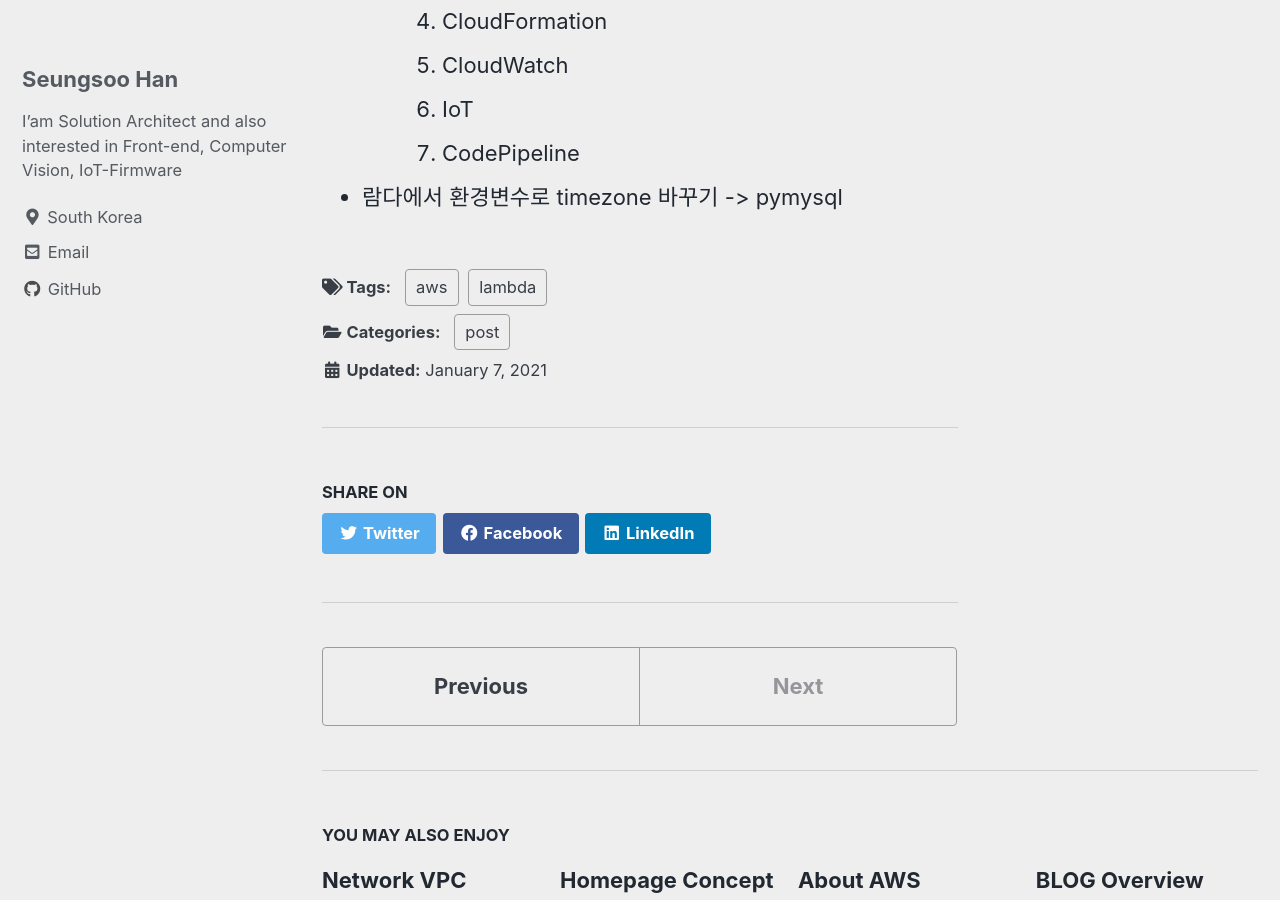
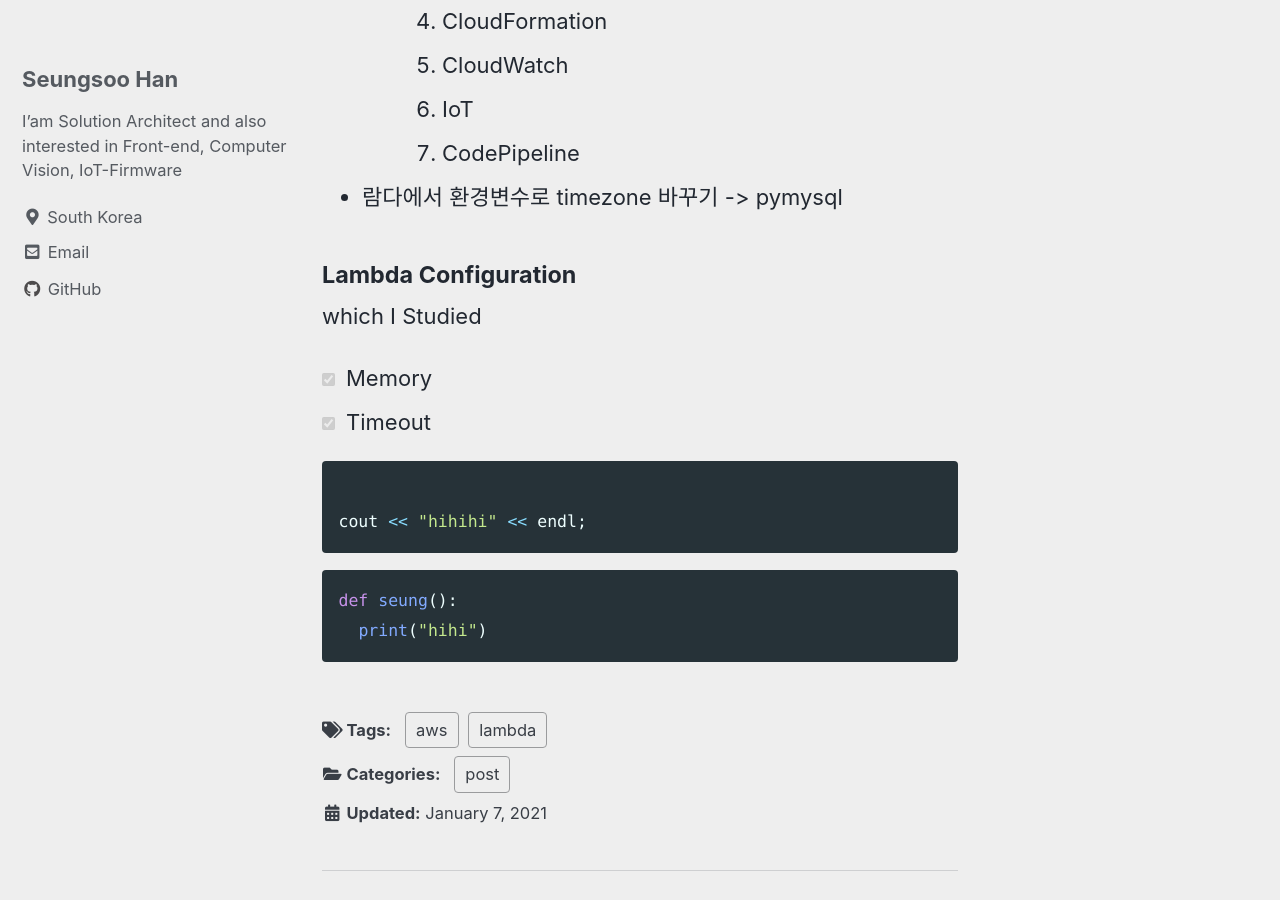
Before and after one commit to viaSSH/viassh.github.io, a Jekyll site: the page built from _posts/2021-01-07-lambda.md, in a window 1280 px wide and 900 px high, scrolled down 743 px. Built offline with Jekyll 4.4.1, drawn with Linux system fonts in a browser that asks for light colours; cached includes are drawn as plain includes.

Commit message:
add some

````diff
--- a/_posts/2021-01-07-lambda.md
+++ b/_posts/2021-01-07-lambda.md
@@ -11,6 +11,7 @@
 
 AWS Lambda
 =============
+
 
 
 - Who calls Lambda?
@@ -30,4 +31,20 @@
       7. CodePipeline
 
 
+
 - 람다에서 환경변수로 timezone 바꾸기 -> pymysql
+
+
+#### Lambda Configuration
+which I Studied
+- [x] Memory
+- [x] Timeout
+
+``` cpp
+
+cout << "hihihi" << endl;
+```
+```python
+def seung():
+  print("hihi")
+```
````
